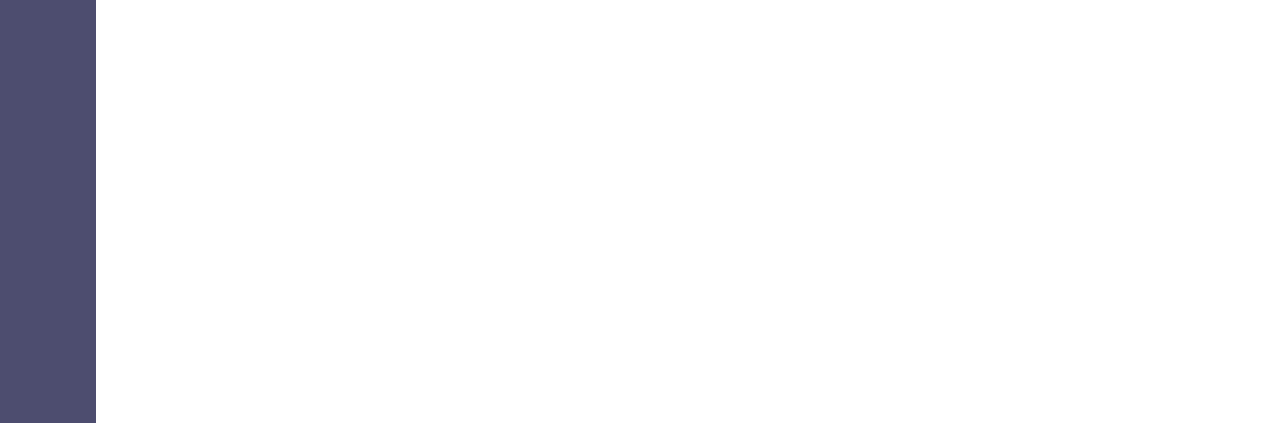
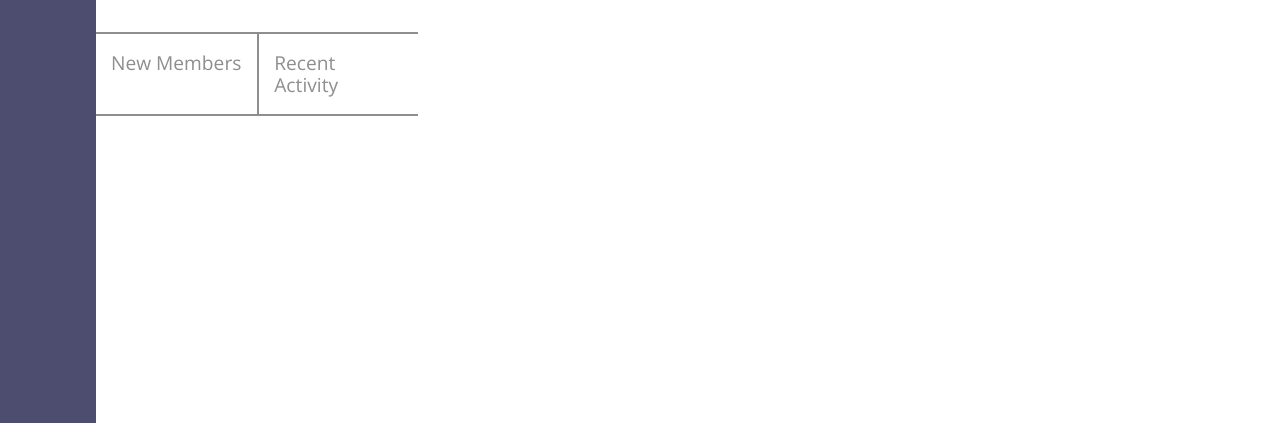
Before and after one commit to pcreglow/Treehouse-Web-App-Dashboard, a plain HTML site: page index.html in a window 1280 px wide. Shown: the part 1452-1875 px from the top of the page. Drawn offline with nearby package versions, Linux system fonts and the light colour scheme.

Commit message:
Setup membership-container, members-widget, activity-widget in index.html, apply styles to membership container elements

```diff
--- a/index.html
+++ b/index.html
@@ -85,6 +85,15 @@
                         </div>
                     </div>
                 </div>
+
+                <div class="membership-container">
+                    <div class="members-widget">
+                      <h1>New Members</h1>
+                    </div>
+                    <div class="activity-widget">
+                      <h1>Recent Activity</h1>
+                    </div>
+                </div>
             </main>
         </div>
         <!-- dashboard -->
--- a/styles/styles.css
+++ b/styles/styles.css
@@ -128,7 +128,7 @@ main {
     display: inline-block;
 }
 
-.dashboard-search h1, .traffic-chart h1, .daily-traffic-chart h1, .mobile-users-chart h1, .social-media h1 {
+.dashboard-search h1, .traffic-chart h1, .daily-traffic-chart h1, .mobile-users-chart h1, .social-media h1, .members-widget h1, .activity-widget h1 {
     color: #8E8E8E;
     font-weight: 200;
     font-size: 1.2em;
@@ -274,19 +274,20 @@ main {
         display: block;
         float: left;
     }
-    .charts-container {
+    .charts-container,
+    .membership-container {
         border-top: 2px solid #8E8E8E;
         border-bottom: 2px solid #8E8E8E;
         margin-top: 25px;
         float: left;
     }
-    .daily-traffic-chart, .mobile-users-chart {
+    .daily-traffic-chart, .mobile-users-chart, .members-widget, .activity-widget {
         width: 50%;
     }
-    .daily-traffic-chart {
+    .daily-traffic-chart, .members-widget {
         float: left;
     }
-    .mobile-users-chart {
+    .mobile-users-chart, .activity-widget {
         float: right;
         border-left: 2px solid #8E8E8E;
     }
```
